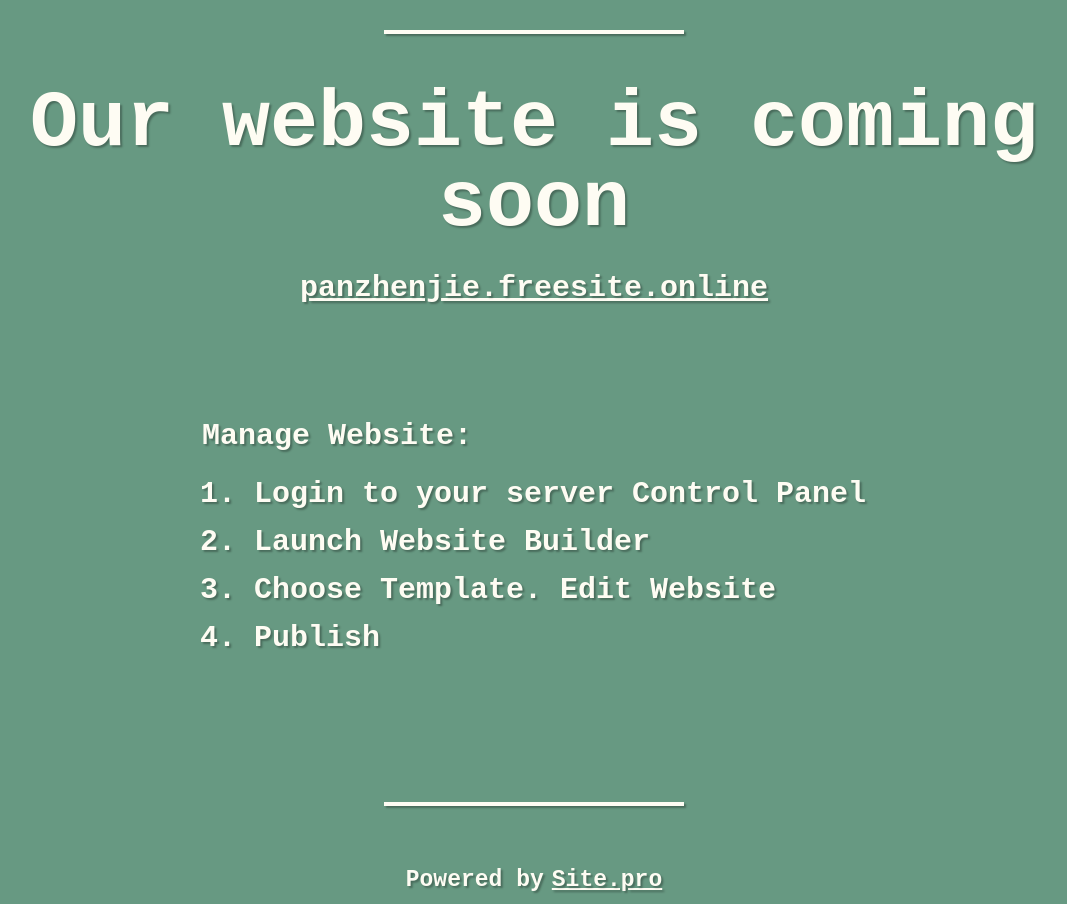
After one commit to stephenykk/stephenykk.github.io, a PHP site: page / in a window 1280 px wide. The commit adds this page. Shown: the whole page, without its empty margins (106-1173 px from the left). Run offline with PHP 8.4, Linux system fonts and the light colour scheme.

```diff
--- /dev/null
+++ b/source/study/index.php
@@ -0,0 +1,307 @@
+<!DOCTYPE html>
+
+<html>
+
+<head>
+
+	<meta charset="utf-8"/>
+
+	<title>Our website is coming soon</title>
+
+	<meta name="viewport" content="width=device-width, initial-scale=1.0, maximum-scale=1.0, user-scalable=no, shrink-to-fit=no"/>
+
+	<meta name="wb_main" content="wb_element 4d89e0f7f014c4dd5d3f5c32d9e7d29a2ca61a816baab4c2fdcaa2d5c7f881c7" />
+
+	<style type="text/css">
+
+		html {
+
+			min-height: 100%;
+
+			display: flex;
+
+			flex-direction: column;
+
+			justify-content: center;
+
+			align-items: center;
+
+		}
+
+		body {
+
+			padding: 0;
+
+			margin: 0;
+
+			border: none;
+
+			font-size: 30px;
+
+			font-weight: bold;
+
+			font-family: Courier New,monospace;
+
+			line-height: 48px;
+
+			color: #FEFCF3;
+
+			text-align: center;
+
+			text-shadow: 2px 2px 2px rgba(0,0,0,0.3);
+
+			background-color: #679982;
+
+		}
+
+		.wb-content {
+
+			display: flex;
+
+			flex-direction: column;
+
+			justify-content: flex-start;
+
+			align-items: center;
+
+			margin: 0 40px;
+
+		}
+
+		.wb-hr {
+
+			display: block;
+
+			border-top: 4px solid #FEFCF3;
+
+			width: 100%;
+
+			max-width: 300px;
+
+			margin: 30px auto;
+
+			box-shadow: 2px 2px 2px rgba(0,0,0,0.3);
+
+		}
+
+		h1 {
+
+			display: block;
+
+			font-size: 80px;
+
+			font-weight: bold;
+
+			font-family: Courier New,monospace;
+
+			line-height: 80px;
+
+			margin: 20px 0px 20px 0;
+
+			padding: 0;
+
+		}
+
+		div.wb-domain {
+
+			display: block;
+
+			text-decoration: underline;
+
+		}
+
+		.wb-list {
+
+			display: block;
+
+			text-align: left;
+
+			margin: 100px 0;
+
+		}
+
+		.wb-list ol {
+
+			padding: 10px 0;
+
+			margin: 0 0 0 52px;
+
+			list-style-position: outside;
+
+		}
+
+		.wb-powered {
+
+			display: block;
+
+			margin-top: 20px;
+
+			font-size: 23px;
+
+			display: flex;
+
+			flex-direction: row;
+
+			justify-content: center;
+
+			align-items: center;
+
+		}
+
+		.wb-powered img {
+
+			margin-left: 10px;
+
+		}
+
+		.wb-powered a {
+
+			margin-left: 8px;
+
+			color: #FEFCF3;
+
+			text-decoration: underline;
+
+		}
+
+		.wb-powered a:visited,
+
+		.wb-powered a:hover {
+
+			color: #FEFCF3;
+
+			text-decoration: underline;
+
+		}
+
+		.wb_main { display: none; }
+
+		@media (max-width: 991px) {
+
+			body {
+
+				font-size: 24px;
+
+				line-height: 38px;
+
+			}
+
+			h1 {
+
+				font-size: 64px;
+
+				line-height: 64px;
+
+			}
+
+			.wb-hr {
+
+				margin: 24px auto;
+
+			}
+
+			.wb-list {
+
+				margin: 80px 0;
+
+			}
+
+			.wb-list ol {
+
+				margin: 0 0 0 42px;
+
+			}
+
+			.wb-powered {
+
+				font-size: 18px;
+
+			}
+
+		}
+
+		@media (max-width: 767px) {
+
+			body {
+
+				font-size: 15px;
+
+				line-height: 24px;
+
+			}
+
+			h1 {
+
+				font-size: 40px;
+
+				line-height: 40px;
+
+			}
+
+			.wb-hr {
+
+				margin: 15px auto;
+
+			}
+
+			.wb-list {
+
+				margin: 50px 0;
+
+			}
+
+			.wb-list ol {
+
+				margin: 0 0 0 26px;
+
+			}
+
+			.wb-powered {
+
+				font-size: 12px;
+
+			}
+
+		}
+
+	</style>
+
+</head>
+
+<body>
+
+	<div class="wb-content">
+
+		<div class="wb-hr"></div>
+
+		<h1>Our website is coming soon</h1>
+
+		<div class="wb-domain">panzhenjie.freesite.online</div>
+
+		<div class="wb-list">
+
+			<div><b>Manage Website:</b></div>
+
+			<ol>
+
+							<li>Login to your server Control Panel</li>
+
+							<li>Launch Website Builder</li>
+
+							<li>Choose Template. Edit Website</li>
+
+							<li>Publish</li>
+
+						</ol>
+
+		</div>
+
+		<div class="wb-hr"></div>
+
+		<div class="wb-powered">Powered by <a href="https://site.pro/?utm_source=b2b&amp;utm_medium=free&amp;utm_campaign=under_construction&amp;utm_content=panzhenjie.freesite.online" title="Site.pro" target="_blank">Site.pro</a></div>
+
+	</div>
+
+</body>
+
+</html>
--- a/source/study/single.html
+++ b/source/study/single.html
@@ -1,4 +1,6 @@
 <link rel="stylesheet" href="./study.css?single=1" referrerpolicy="no-referrer" />
+<!-- <link rel="preload" as="font" href="https://gitee.com/stephenykk/stephenykk.github.io/raw/master/source/study/AaKaishupinyin.woff2" referrerpolicy="no-referrer" /> -->
+<!-- <link rel="stylesheet" href="http://panzhenjie.freesite.online/study.css?free=1" /> -->
 <script src="https://cdn.jsdelivr.net/npm/vue@2.6.14/dist/vue.js"></script>
 <script>
   // if ('serviceWorker' in navigator) {
@@ -17,6 +19,7 @@
   id="app"
   @click="tagSelectOpen = false"
 >
+  <!-- <img src="http://panzhenjie.freesite.online/assets/images/listen_music.jpg?see=1" /> -->
   <div class="user-info f17 fw-400">
     用户: <span class="name">${ currentUser || '默认用户' }</span>
   </div>
```
Also changed, not shown: source/study/home.html (added, +11 -0 lines), source/study/index2.html (added, +90 -0 lines), source/study/study.css (+23 -9 lines), source/study/study.js (+72 -0 lines), source/study/.htaccess (added).
